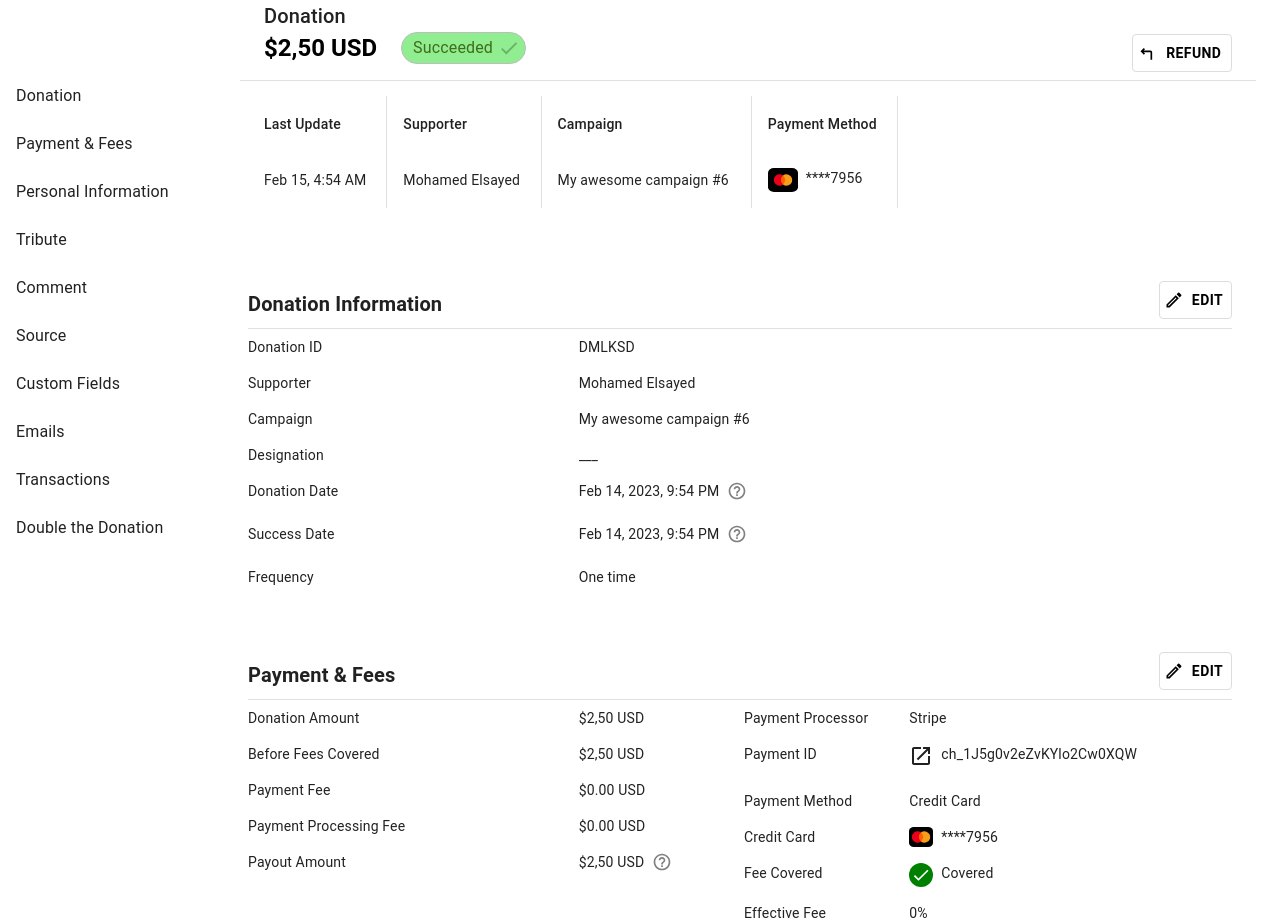
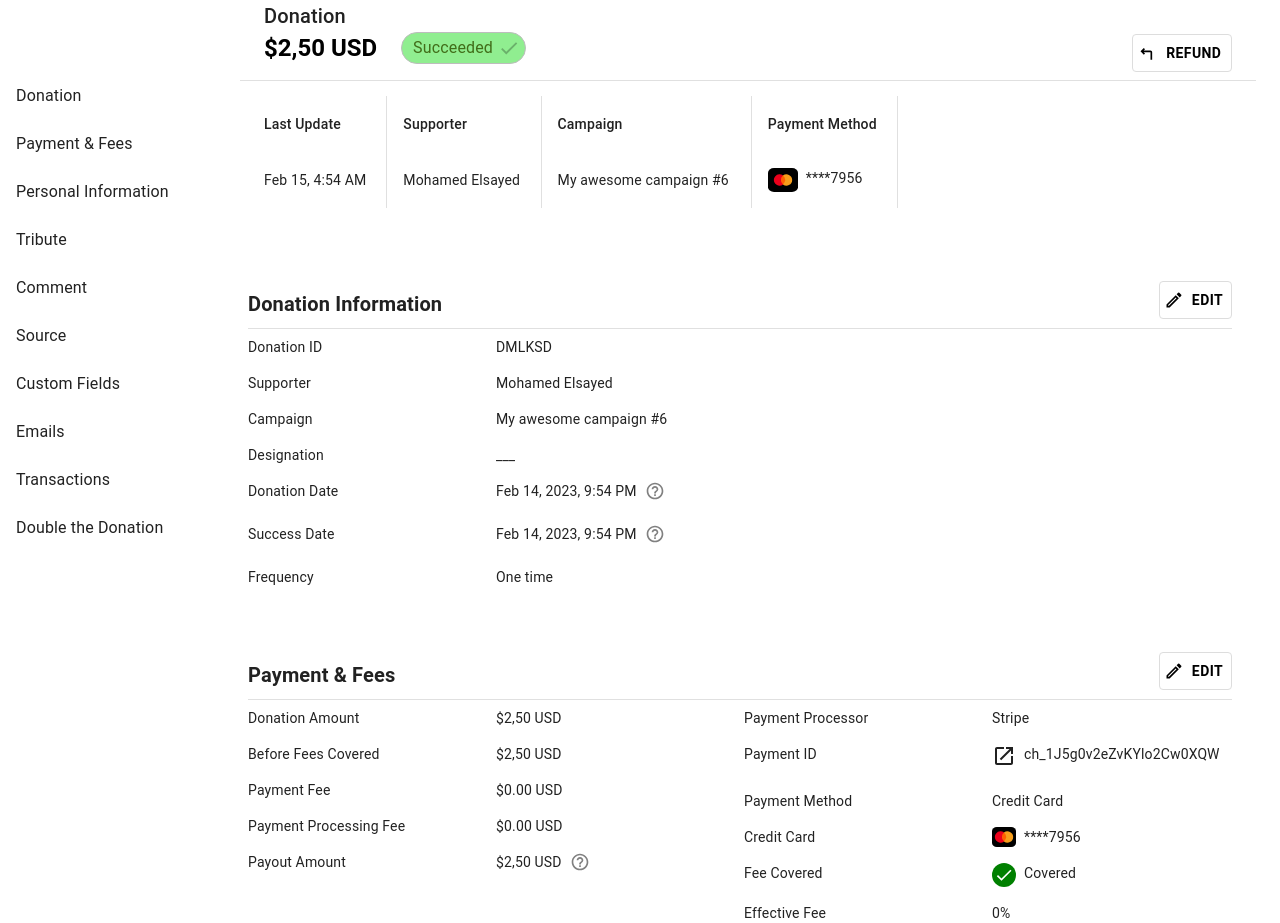
Before and after one commit to amir-awad/donabit, a Next.js app in the folder client/: page / in a window 1280 px wide. Built offline with nearby package versions, Linux system fonts and the light colour scheme.

Commit message:
fix: donations and payments grids

```diff
--- a/client/src/components/DonationInfo/InfoRow.tsx
+++ b/client/src/components/DonationInfo/InfoRow.tsx
@@ -10,13 +10,13 @@ interface InfoRowProps {
 const InfoRow = ({ label, value }: InfoRowProps) => (
 	<Grid item xs={12}>
 		<Grid container spacing={1}>
-			<Grid item xs={4}>
+			<Grid item xs={3}>
 				<Typography variant='body2' noWrap>
 					{label}
 				</Typography>
 			</Grid>
 			{label === 'Donation Date' || label === 'Success Date' ? (
-				<Grid item xs={8}>
+				<Grid item>
 					<Grid container spacing={1}>
 						<Grid item>
 							<Typography variant='body2' noWrap>
@@ -29,7 +29,7 @@ const InfoRow = ({ label, value }: InfoRowProps) => (
 					</Grid>
 				</Grid>
 			) : (
-				<Grid item xs={8}>
+				<Grid item>
 					<Typography variant='body2' noWrap>
 						{value}
 					</Typography>
--- a/client/src/components/PaymentAndFees/PaymentAndFees.tsx
+++ b/client/src/components/PaymentAndFees/PaymentAndFees.tsx
@@ -6,12 +6,9 @@ import {
 	Done as DoneIcon,
 	OpenInNewOutlined as OpenInNewIcon,
 } from '@mui/icons-material';
-
 import Image from 'next/image';
 import mastercardIcon from '../../../public/mastercard.svg';
-
-import PaymentLeftRow from './PaymentLeftRow';
-import PaymentRightRow from './PaymentRightRow';
+import PaymentRow from './PaymentRow';
 
 interface PaymentAndFeesInfo {
 	donationAmount: string;
@@ -64,35 +61,32 @@ const PaymentAndFees: React.FC<PaymentAndFeesInfo> = ({
 			<Grid item xs={12}>
 				<Divider />
 			</Grid>
-			<Grid item xs={6}>
+			<Grid item xs={12} md={6}>
 				<Grid container spacing={2}>
-					<PaymentLeftRow title='Donation Amount' value={donationAmount} />
-					<PaymentLeftRow
-						title='Before Fees Covered'
-						value={beforeFeesCovered}
-					/>
-					<PaymentLeftRow title='Payment Fee' value={paymentFee} />
-					<PaymentLeftRow
+					<PaymentRow title='Donation Amount' value={donationAmount} />
+					<PaymentRow title='Before Fees Covered' value={beforeFeesCovered} />
+					<PaymentRow title='Payment Fee' value={paymentFee} />
+					<PaymentRow
 						title='Payment Processing Fee'
 						value={paymentProcessingFee}
 					/>
-					<PaymentLeftRow
+					<PaymentRow
 						title='Payout Amount'
 						value={payoutAmount}
 						icon={<HelpIcon fontSize='small' sx={{ color: 'grey' }} />}
 					/>
 				</Grid>
 			</Grid>
-			<Grid item xs={6}>
+			<Grid item xs={12} md={6}>
 				<Grid container spacing={2}>
-					<PaymentRightRow title='Payment Processor' value={paymentProcessor} />
-					<PaymentRightRow
+					<PaymentRow title='Payment Processor' value={paymentProcessor} />
+					<PaymentRow
 						title='Payment ID'
 						value={paymentId}
 						icon={<OpenInNewIcon />}
 					/>
-					<PaymentRightRow title='Payment Method' value={paymentMethod} />
-					<PaymentRightRow
+					<PaymentRow title='Payment Method' value={paymentMethod} />
+					<PaymentRow
 						title='Credit Card'
 						value={creditCard}
 						icon={
@@ -116,7 +110,7 @@ const PaymentAndFees: React.FC<PaymentAndFeesInfo> = ({
 							</Box>
 						}
 					/>
-					<PaymentRightRow
+					<PaymentRow
 						title='Fee Covered'
 						value={feeCovered}
 						icon={
@@ -135,7 +129,7 @@ const PaymentAndFees: React.FC<PaymentAndFeesInfo> = ({
 							</Box>
 						}
 					/>
-					<PaymentRightRow title='Effective Fee' value={effectiveFee} />
+					<PaymentRow title='Effective Fee' value={effectiveFee} />
 				</Grid>
 			</Grid>
 		</Grid>
--- a/client/src/components/PaymentAndFees/PaymentRightRow.tsx
+++ /dev/null
@@ -1,40 +0,0 @@
-import React from 'react';
-import { Grid, Typography } from '@mui/material';
-
-interface PaymentRightRowProps {
-	title: string;
-	value: string;
-	icon?: React.ReactNode;
-}
-
-const PaymentRightRow = ({ title, value, icon }: PaymentRightRowProps) => {
-	return (
-		<Grid item xs={12}>
-			<Grid container spacing={1}>
-				<Grid item xs={4}>
-					<Typography variant='body2' noWrap>
-						{title}
-					</Typography>
-				</Grid>
-				<Grid item xs={8}>
-					{!icon ? (
-						<Typography variant='body2' noWrap>
-							{value}
-						</Typography>
-					) : (
-						<Grid container spacing={1}>
-							<Grid item>{icon}</Grid>
-							<Grid item>
-								<Typography variant='body2' noWrap>
-									{value}
-								</Typography>
-							</Grid>
-						</Grid>
-					)}
-				</Grid>
-			</Grid>
-		</Grid>
-	);
-};
-
-export default PaymentRightRow;
--- a/client/src/components/PaymentAndFees/PaymentLeftRow.tsx
+++ b/client/src/components/PaymentAndFees/PaymentRow.tsx
@@ -11,7 +11,7 @@ const PaymentLeftRow = ({ title, value, icon }: PaymentLeftRowProps) => {
 	return (
 		<Grid item xs={12}>
 			<Grid container spacing={1}>
-				<Grid item xs={8}>
+				<Grid item xs={6}>
 					<Typography variant='body2' noWrap>
 						{title}
 					</Typography>
@@ -22,6 +22,8 @@ const PaymentLeftRow = ({ title, value, icon }: PaymentLeftRowProps) => {
 							{value}
 						</Typography>
 					) : (
+						<>
+							{title === 'Payout Amount' ? (
 								<Grid container spacing={1}>
 									<Grid item>
 										<Typography variant='body2' noWrap>
@@ -30,6 +32,17 @@ const PaymentLeftRow = ({ title, value, icon }: PaymentLeftRowProps) => {
 									</Grid>
 									<Grid item>{icon}</Grid>
 								</Grid>
+							) : (
+								<Grid container spacing={1}>
+									<Grid item>{icon}</Grid>
+									<Grid item>
+										<Typography variant='body2' noWrap>
+											{value}
+										</Typography>
+									</Grid>
+								</Grid>
+							)}
+						</>
 					)}
 				</Grid>
 			</Grid>
--- a/client/tsconfig.json
+++ b/client/tsconfig.json
@@ -21,6 +21,6 @@
 			"@/*": ["./src/*"]
 		}
 	},
-	"include": ["next-env.d.ts", "**/*.ts", ".next/types/**/*.ts"],
+	"include": ["next-env.d.ts", "**/*.ts", "**/*.tsx", ".next/types/**/*.ts"],
 	"exclude": ["node_modules"]
 }
```
Lines whose indentation alone changed are shown as unchanged.
